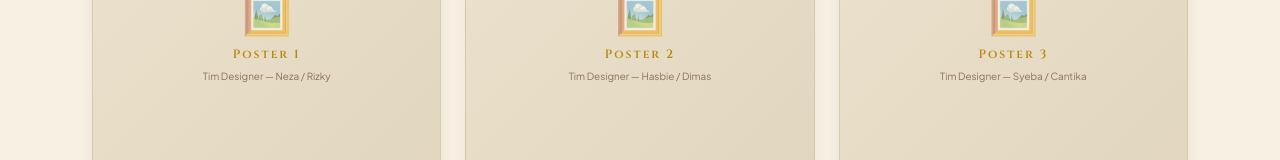
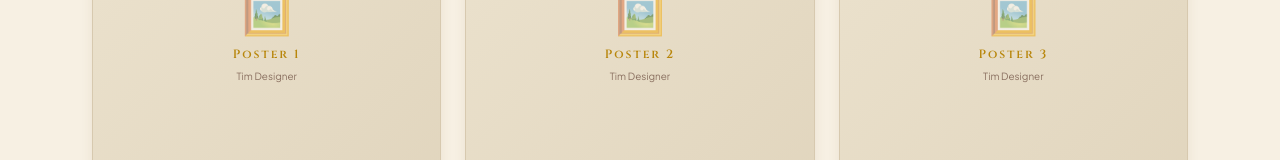
Before and after one commit to syafieqgacor/Mading-Digital-Kelas-XII-F3, a plain HTML site: page pages/infografis-karya.html in a window 1280 px wide. Shown: the part 4467-4627 px from the top of the page. Drawn offline with nearby package versions, Linux system fonts and the light colour scheme; a web font is replaced by a local one.

Commit message:
Remove individual names from designer credits

```diff
--- a/pages/infografis-karya.html
+++ b/pages/infografis-karya.html
@@ -552,13 +552,13 @@
     <p class="karya-note rv">ini sketsa jk</p>
     <div class="poster-grid">
       <div class="poster-card rv">
-        <div class="poster-ph"><span class="poster-ph-ico">🖼️</span><span class="poster-ph-txt">Poster 1</span><span class="poster-ph-who">Tim Designer — Neza / Rizky</span></div>
+        <div class="poster-ph"><span class="poster-ph-ico">🖼️</span><span class="poster-ph-txt">Poster 1</span><span class="poster-ph-who">Tim Designer</span></div>
       </div>
       <div class="poster-card rv" style="transition-delay:.1s;">
-        <div class="poster-ph"><span class="poster-ph-ico">🖼️</span><span class="poster-ph-txt">Poster 2</span><span class="poster-ph-who">Tim Designer — Hasbie / Dimas</span></div>
+        <div class="poster-ph"><span class="poster-ph-ico">🖼️</span><span class="poster-ph-txt">Poster 2</span><span class="poster-ph-who">Tim Designer</span></div>
       </div>
       <div class="poster-card rv" style="transition-delay:.2s;">
-        <div class="poster-ph"><span class="poster-ph-ico">🖼️</span><span class="poster-ph-txt">Poster 3</span><span class="poster-ph-who">Tim Designer — Syeba / Cantika</span></div>
+        <div class="poster-ph"><span class="poster-ph-ico">🖼️</span><span class="poster-ph-txt">Poster 3</span><span class="poster-ph-who">Tim Designer</span></div>
       </div>
     </div>
   </div>
```
